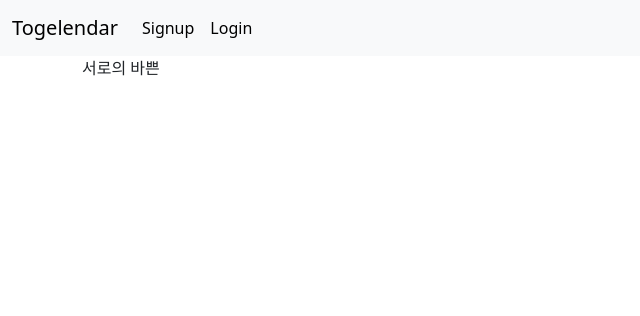
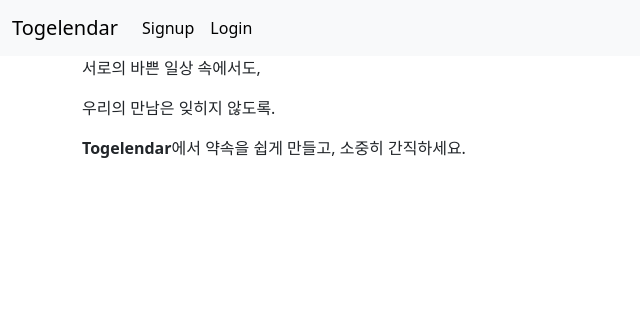
Before and after one commit to 6-CHODALEE/Togelendar, a Django app: page /togelendar/ in a window 1280 px wide. Shown: the top 316 px of the page, without its empty margins (0-640 px from the left). Run offline with Django 5.2, Linux system fonts and the light colour scheme.

Commit message:
index 멘트 수정

```diff
--- a/account/templates/index.html
+++ b/account/templates/index.html
@@ -1,5 +1,7 @@
 {% extends 'base.html' %}
 
 {% block body %}
-    <p>서로의 바쁜</p>
+    <p>서로의 바쁜 일상 속에서도,</p>
+    <p>우리의 만남은 잊히지 않도록.</p>
+    <p><strong>Togelendar</strong>에서 약속을 쉽게 만들고, 소중히 간직하세요.</p>
 {% endblock %}
```
